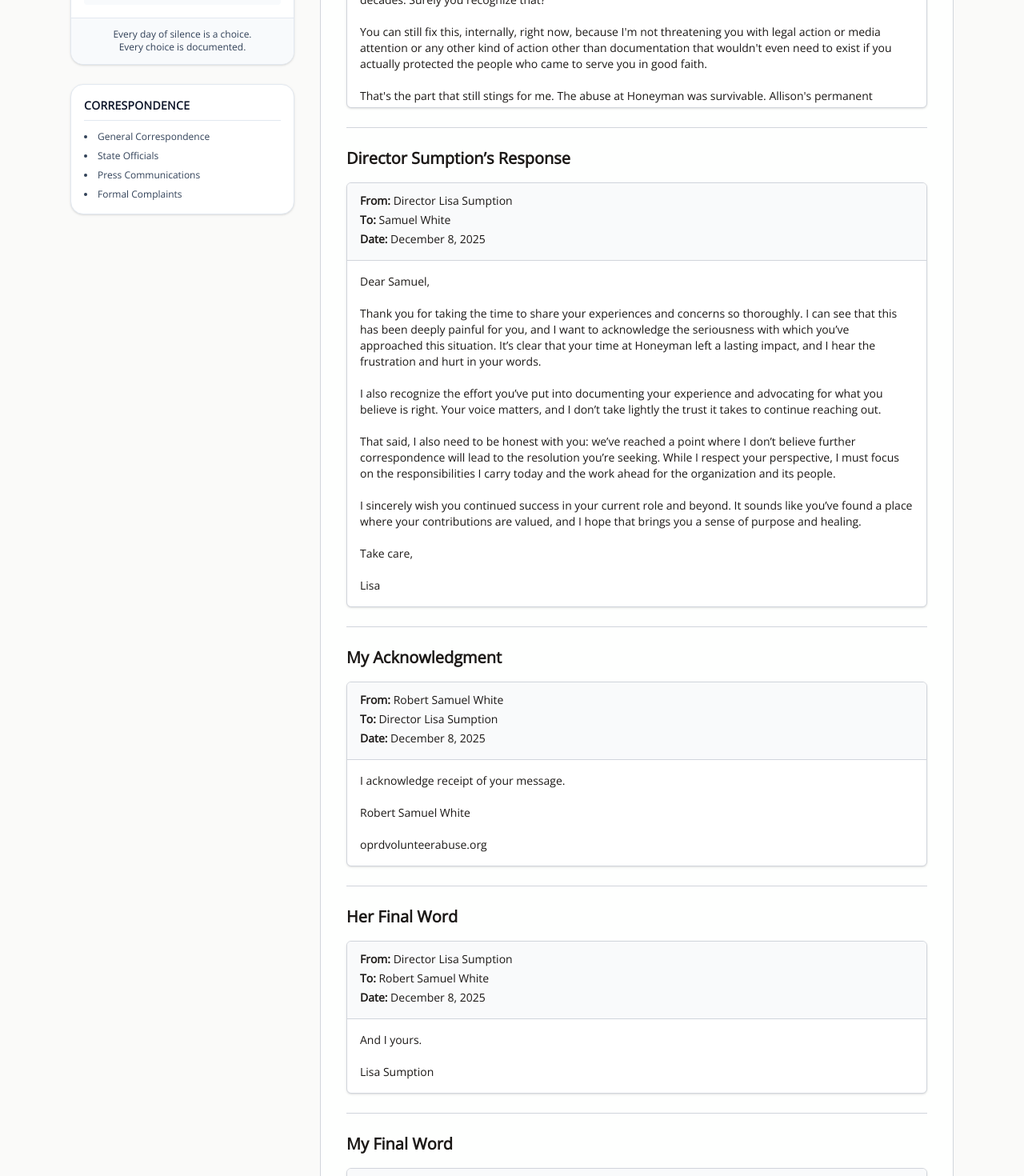
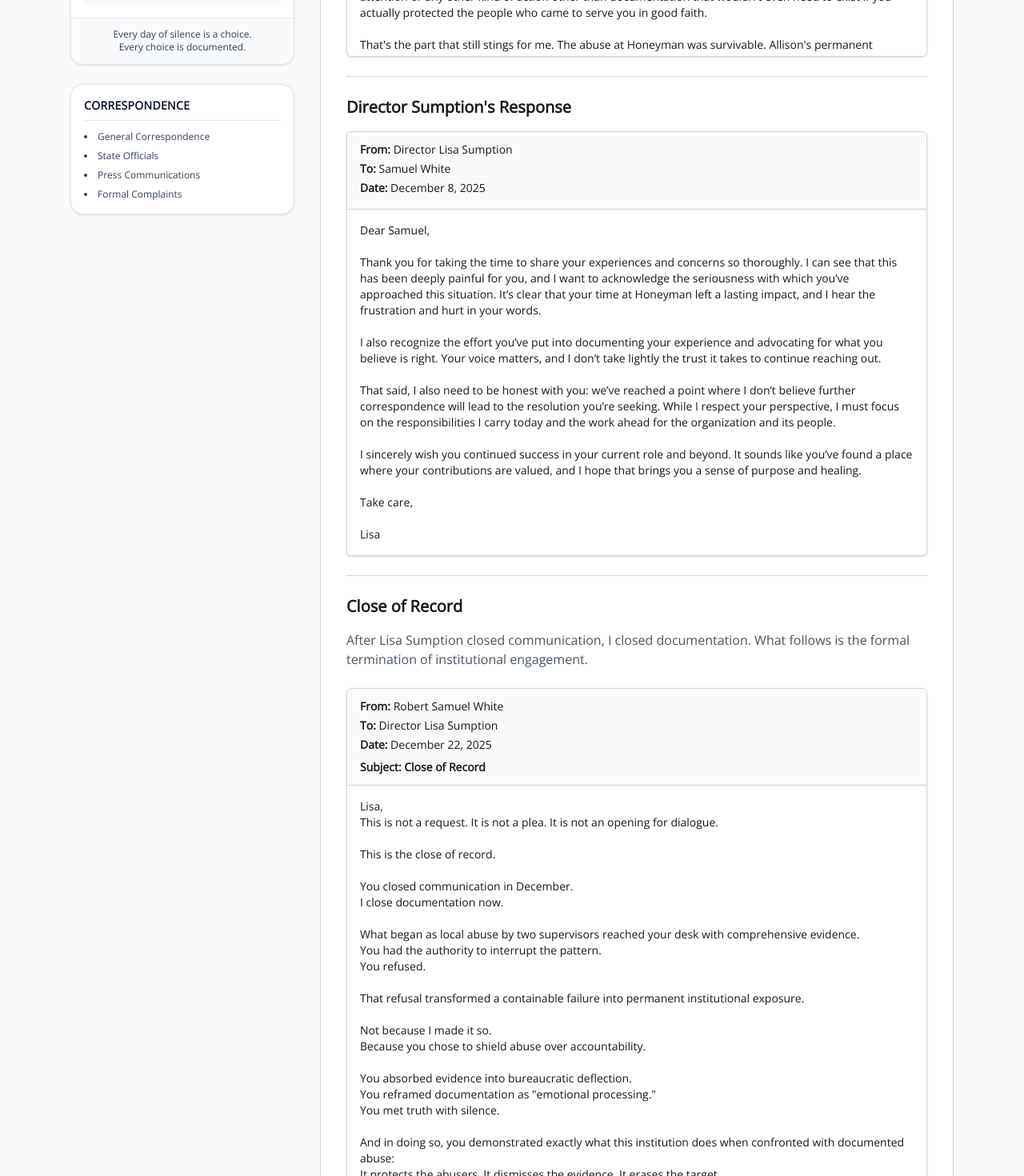
Before and after one commit to rswfire/rswfire.oprd, a Next.js app: page /lisa-sumption/closure in a window 1280 px wide. Shown: the part 1320-2790 px from the top of the page at 80% size. Built offline with nearby package versions, Linux system fonts and the light colour scheme.

Commit message:
Updated Lisa-Sumption/Closure.tsx

```diff
--- a/app/(archive)/lisa-sumption/closure/page.tsx
+++ b/app/(archive)/lisa-sumption/closure/page.tsx
@@ -3,12 +3,11 @@
 import type { Metadata } from "next";
 import SectionPage from "@/components/SectionPage";
 import Email from "@/components/archive/Email";
-import Link from "next/link";
 
 export const metadata: Metadata = {
     title: "The Closure (December 2025)",
     description:
-        "Director Lisa Sumption’s decision to end communication following documented evidence of retaliation, misconduct, and systemic failure within OPRD.",
+        "Director Lisa Sumption's decision to end communication following documented evidence of retaliation, misconduct, and systemic failure within OPRD.",
 };
 
 export default function LisaClosurePage() {
@@ -29,18 +28,10 @@ export default function LisaClosurePage() {
 
             <div className="mt-4">
                 Her response did not address the evidence. Instead, she reframed documentation as
-                emotional processing and terminated the line of communication entirely. One day later,
-                the full record of Logan’s disclosures and the weaponization of queer vulnerability
-                was published.
-            </div>
-
-            <div className="mt-4">
-                What follows is the complete exchange.
+                emotional processing and terminated the line of communication entirely.
             </div>
 
             <hr className="my-6 border-t border-gray-300" />
-
-            {/* MY MESSAGE */}
 
             <h2 className="text-xl font-semibold">My Message to Director Sumption</h2>
 
@@ -73,16 +64,13 @@ That's the part that still stings for me. The abuse at Honeyman was survivable.
 
 I'm still waiting for you to be the ethical leader I needed you to be. I will not reach out to you again. You will either choose to fix this or you won't, and the future will unfold in the light of that choice. And you know I'm right.
 
-Samuel
-`}
+Samuel`}
                 </pre>
             </Email>
 
             <hr className="my-6 border-t border-gray-300" />
 
-            {/* HER RESPONSE */}
-
-            <h2 className="text-xl font-semibold">Director Sumption’s Response</h2>
+            <h2 className="text-xl font-semibold">Director Sumption's Response</h2>
 
             <Email
                 from="Director Lisa Sumption"
@@ -109,98 +97,75 @@ Lisa
 
             <hr className="my-6 border-t border-gray-300" />
 
-            {/* MY ACKNOWLEDGEMENT */}
+            <h2 className="text-xl font-semibold">Close of Record</h2>
 
-            <h2 className="text-xl font-semibold">My Acknowledgment</h2>
+            <div className="mt-4 mb-6 text-gray-600">
+                After Lisa Sumption closed communication, I closed documentation. What follows is the formal termination of institutional engagement.
+            </div>
 
             <Email
                 from="Robert Samuel White"
                 to="Director Lisa Sumption"
-                date="December 8, 2025"
+                date="December 22, 2025"
+                subject="Close of Record"
             >
                 <pre className="whitespace-pre-wrap font-mono text-sm">
-{`I acknowledge receipt of your message.
+{`Lisa,
+This is not a request. It is not a plea. It is not an opening for dialogue.
 
-Robert Samuel White
+This is the close of record.
 
-oprdvolunteerabuse.org
+You closed communication in December.
+I close documentation now.
+
+What began as local abuse by two supervisors reached your desk with comprehensive evidence.
+You had the authority to interrupt the pattern.
+You refused.
+
+That refusal transformed a containable failure into permanent institutional exposure.
+
+Not because I made it so.
+Because you chose to shield abuse over accountability.
+
+You absorbed evidence into bureaucratic deflection.
+You reframed documentation as "emotional processing."
+You met truth with silence.
+
+And in doing so, you demonstrated exactly what this institution does when confronted with documented abuse:
+It protects the abusers. It dismisses the evidence. It erases the target.
+
+I mapped that system.
+I made it legible.
+I made it permanent.
+
+The archive exists now — not to change your mind, but to ensure the next person knows this pattern has institutional authorization at the director level.
+
+Your silence isn't neutrality.
+It's complicity made structural.
+
+Every day you refuse accountability, the evidence speaks louder.
+
+This is reputational collapse in slow motion.
+
+What you refused to name has already named you.
+
+— Robert Samuel White
+Former Oregon State Parks Volunteer
 `}
                 </pre>
             </Email>
 
             <hr className="my-6 border-t border-gray-300" />
 
-            {/* HER FINAL WORD */}
-
-            <h2 className="text-xl font-semibold">Her Final Word</h2>
-
-            <Email
-                from="Director Lisa Sumption"
-                to="Robert Samuel White"
-                date="December 8, 2025"
-            >
-                <pre className="whitespace-pre-wrap font-mono text-sm">
-{`And I yours.
-
-Lisa Sumption
-`}
-                </pre>
-            </Email>
-
-            <hr className="my-6 border-t border-gray-300" />
-
-            {/* MY FINAL WORD */}
-
-            <h2 className="text-xl font-semibold">My Final Word</h2>
-
-            <Email
-                from="Robert Samuel White"
-                to="Director Lisa Sumption"
-                date="December 11, 2025"
-            >
-                <pre className="whitespace-pre-wrap font-mono text-sm">
-{`Lisa,
-
-This message is a courtesy. It is not an attempt to reopen dialogue.
-
-You chose to characterize documented identity-based targeting as emotional processing.
-That choice is now documented.
-
-Your role in these proceedings is detailed here:
-https://oprdvolunteerabuse.org/lisa-sumption
-
-I will continue my accountability work where it will have the greatest institutional effect.
-
-Take care,
-
-Sam
-`}
-                </pre>
-            </Email>
-
-            <hr className="my-6 border-t border-gray-300" />
-
-            {/* ANALYSIS */}
-
             <h2 className="text-xl font-semibold">Why This Exchange Matters</h2>
 
-            <div className="mt-4">
-                Director Sumption’s response reframed documented institutional misconduct —
-                supported by recordings, emails, and written evidence — as emotional impact and
-                personal perspective. This is not acknowledgment. It is minimization through
-                reframing and a strategic ending of communication at the moment when institutional
-                accountability was required.
-            </div>
-
-            <div className="mt-4">
-                Her decision to close communication occurred one day before the publication of the
-                full record documenting Logan’s disclosures, the breach of supervisory trust, and
-                the weaponization of queer vulnerability.
-            </div>
-
-            <div className="mt-4">
-                This page exists because institutional closure does not erase the record. It becomes
-                part of it.
+            <div className="space-y-4">
+                <div>Director Sumption's response reframed documented institutional misconduct &mdash; supported by recordings, emails, and written evidence &mdash; as emotional impact and personal perspective.</div>
+                <div>This is not acknowledgment. It is <a href="/faq#epistemic" className="text-emerald-700 underline hover:text-emerald-600">epistemic violation</a>: the laundering of evidence into therapeutic framing to strip it of institutional weight.</div>
+                <div>Her decision to close communication was a strategic ending at the moment when institutional accountability was required.</div>
+                <div>The &quot;Close of Record&quot; letter is not a continuation of correspondence. It is the formal termination of my institutional engagement and the completion of documentation.</div>
+                <div>Institutional closure does not erase the record.</div>
+                <div>It becomes part of it.</div>
             </div>
 
         </SectionPage>
```
